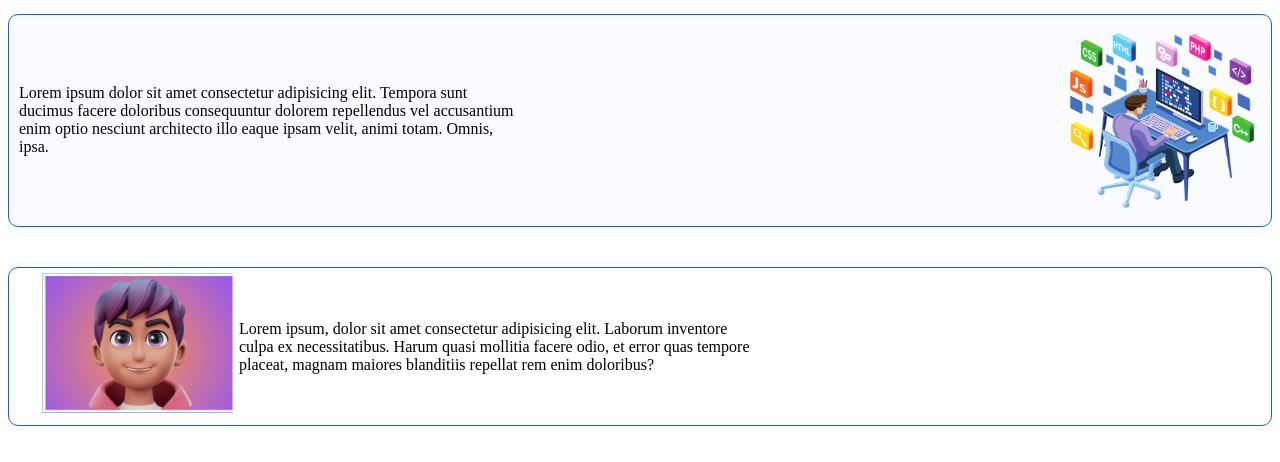
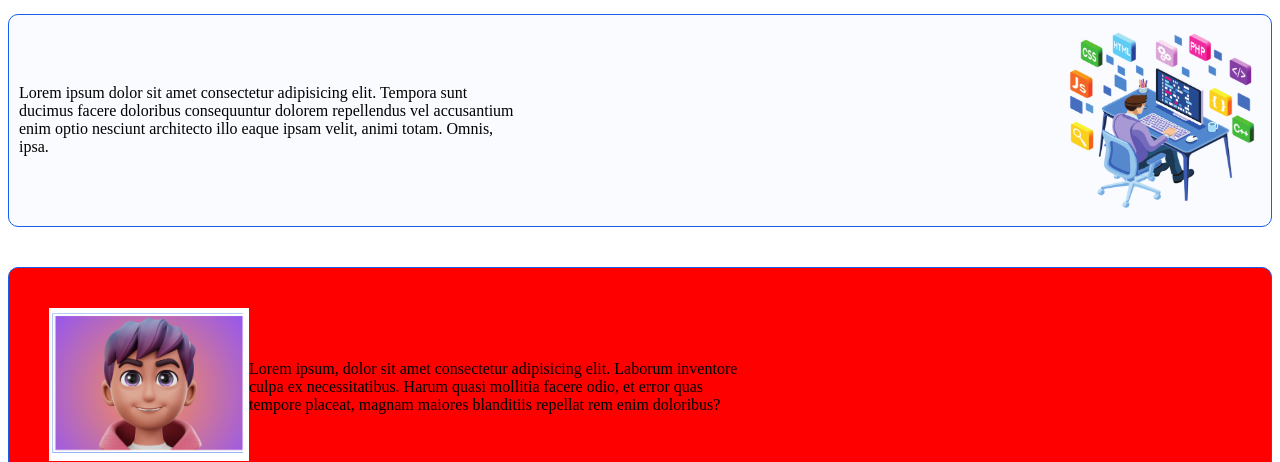
Before and after one commit to biroue10/the-just-project-2, a website: page index.html in a window 1280 px wide. Shown: the part 68-530 px from the top of the page. Drawn offline with Linux system fonts and the light colour scheme.

Commit message:
refactor my code

```diff
--- a/assets/css/style.css
+++ b/assets/css/style.css
@@ -60,14 +60,21 @@ a {
   padding-right: 10px;
   padding-left: 10px;
 }
-.flex-container3{
+.flex-container3 {
   display: flex;
   justify-content: center;
   align-items: center;
 }
-p{
+p {
   width: 50%;
 }
-.section2{
+.section2 {
   margin-bottom: 40px;
+  background-color: red;
 }
+.section2 .flex-container3 {
+  padding-right: 10px;
+  padding-left: 10px;
+  padding-top: 40px;
+  padding-bottom: 40px;
+}
```
Also changed, not shown: index.html (+1 -3 lines).
